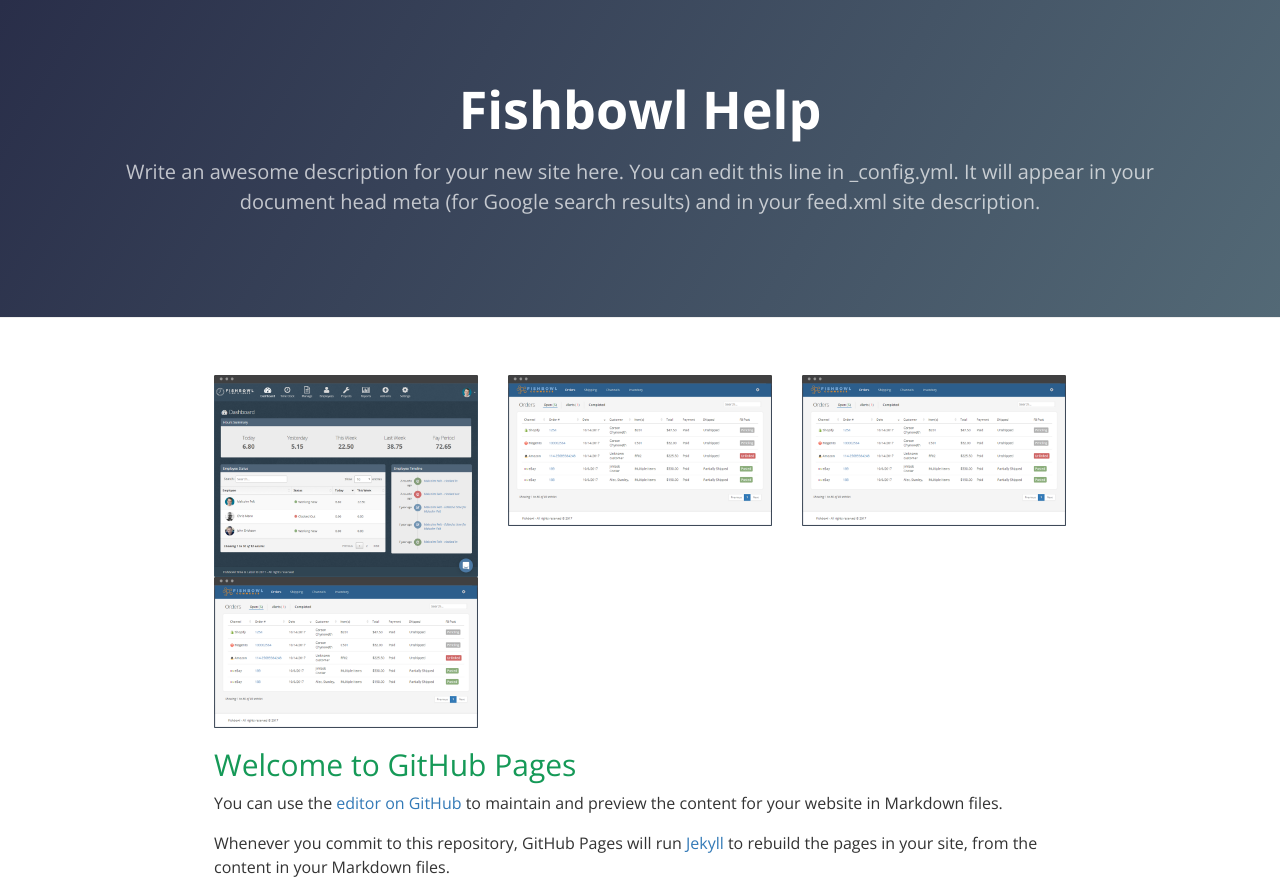
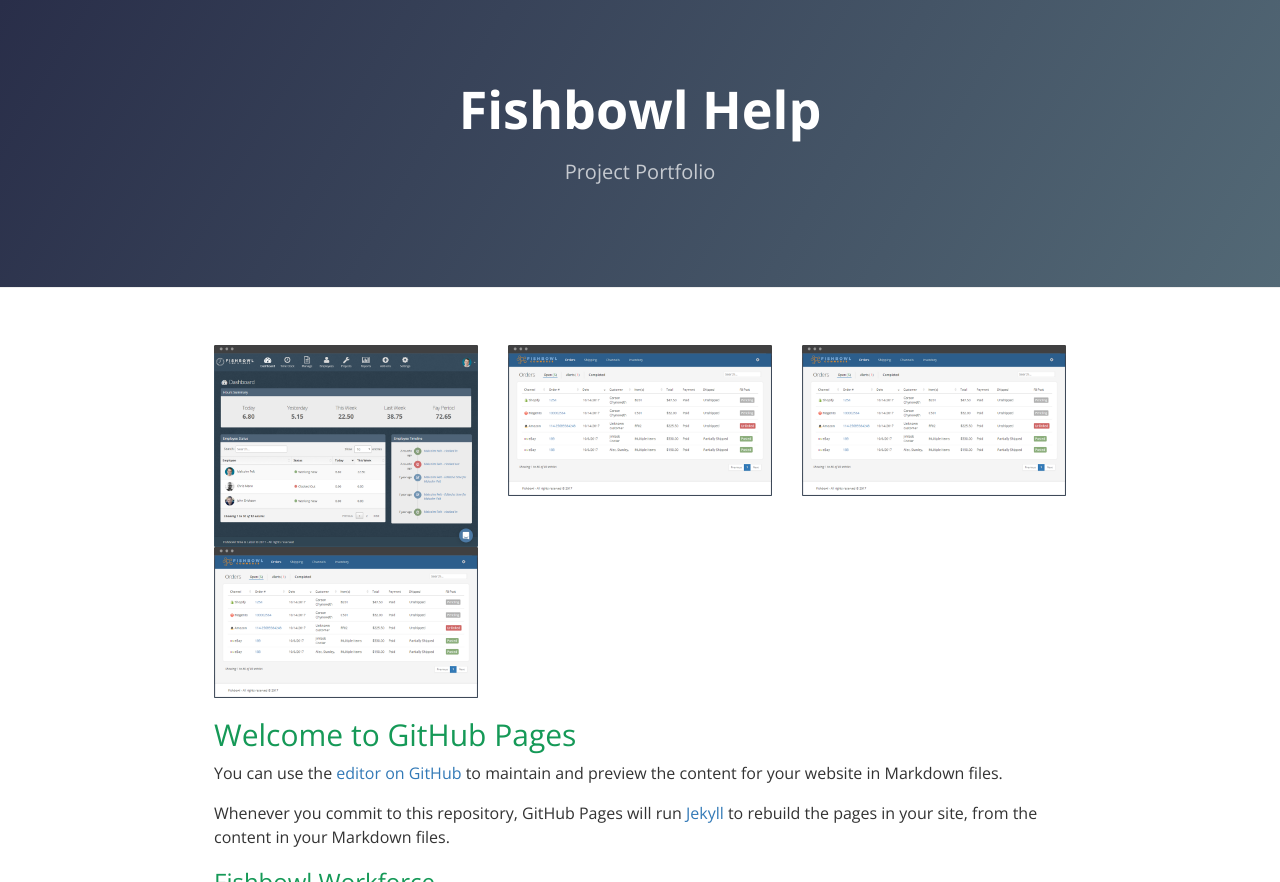
Before and after one commit to mfelt/mfelt.github.io, a Jekyll site: the page built from index.md, in a window 1280 px wide and 900 px high, cut to the strip 0-882 px from the top of the window. Built offline with Jekyll 4.4.1, drawn with Linux system fonts in a browser that asks for light colours; nearby versions of some CDN libraries; our own code applies the rules of GitHub Pages for plain Markdown files.

Commit message:
Update description

```diff
--- a/_config.yml
+++ b/_config.yml
@@ -1,9 +1,6 @@
 title: Fishbowl Help
 email: pilotemt963@gmail.com
-description: > # this means to ignore newlines until "baseurl:"
-  Write an awesome description for your new site here. You can edit this
-  line in _config.yml. It will appear in your document head meta (for
-  Google search results) and in your feed.xml site description.
+description: Project Portfolio
 baseurl: "" # the subpath of your site, e.g. /blog
 url: "" # the base hostname & protocol for your site, e.g. http://example.com
 theme: jekyll-theme-cayman
```
